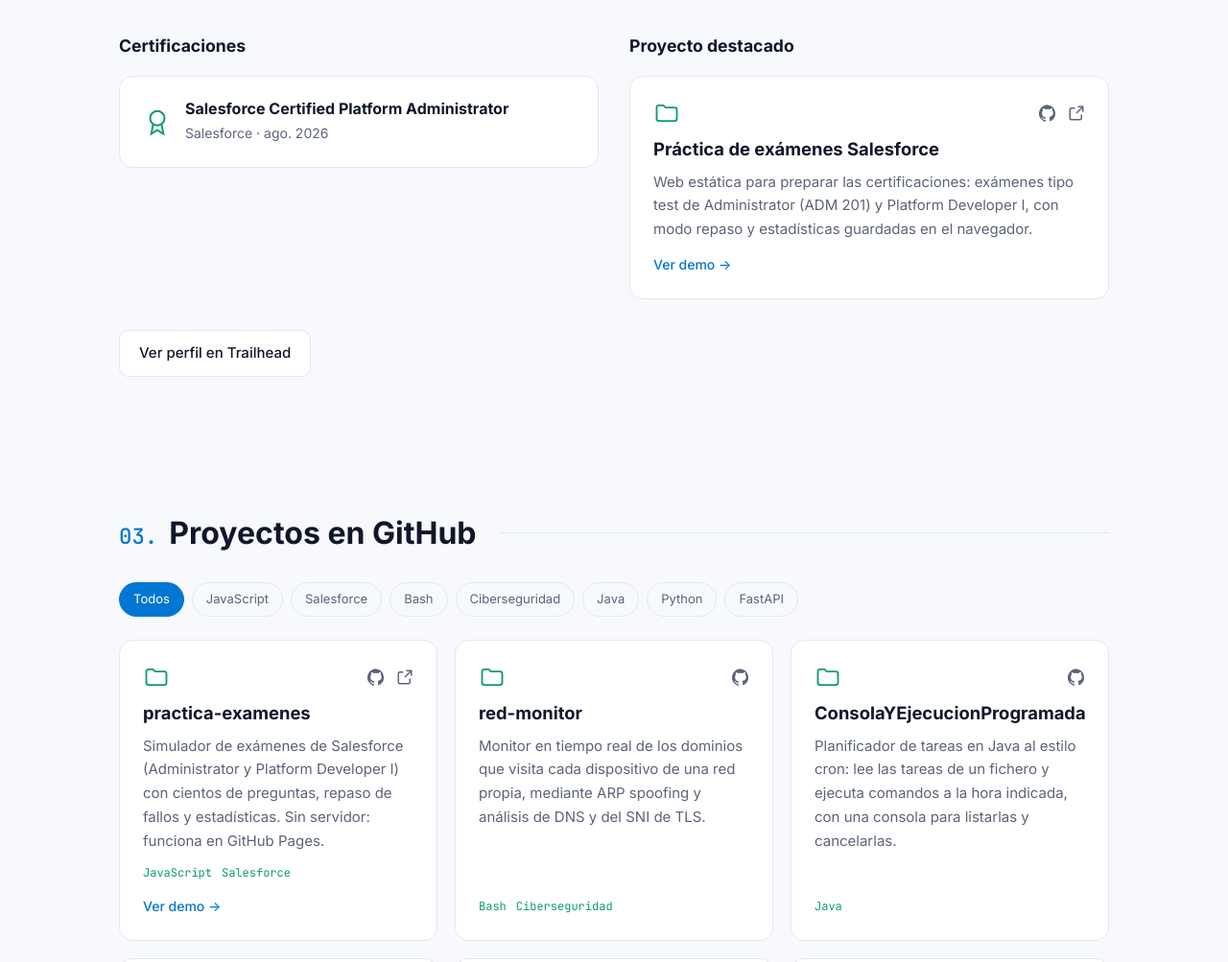
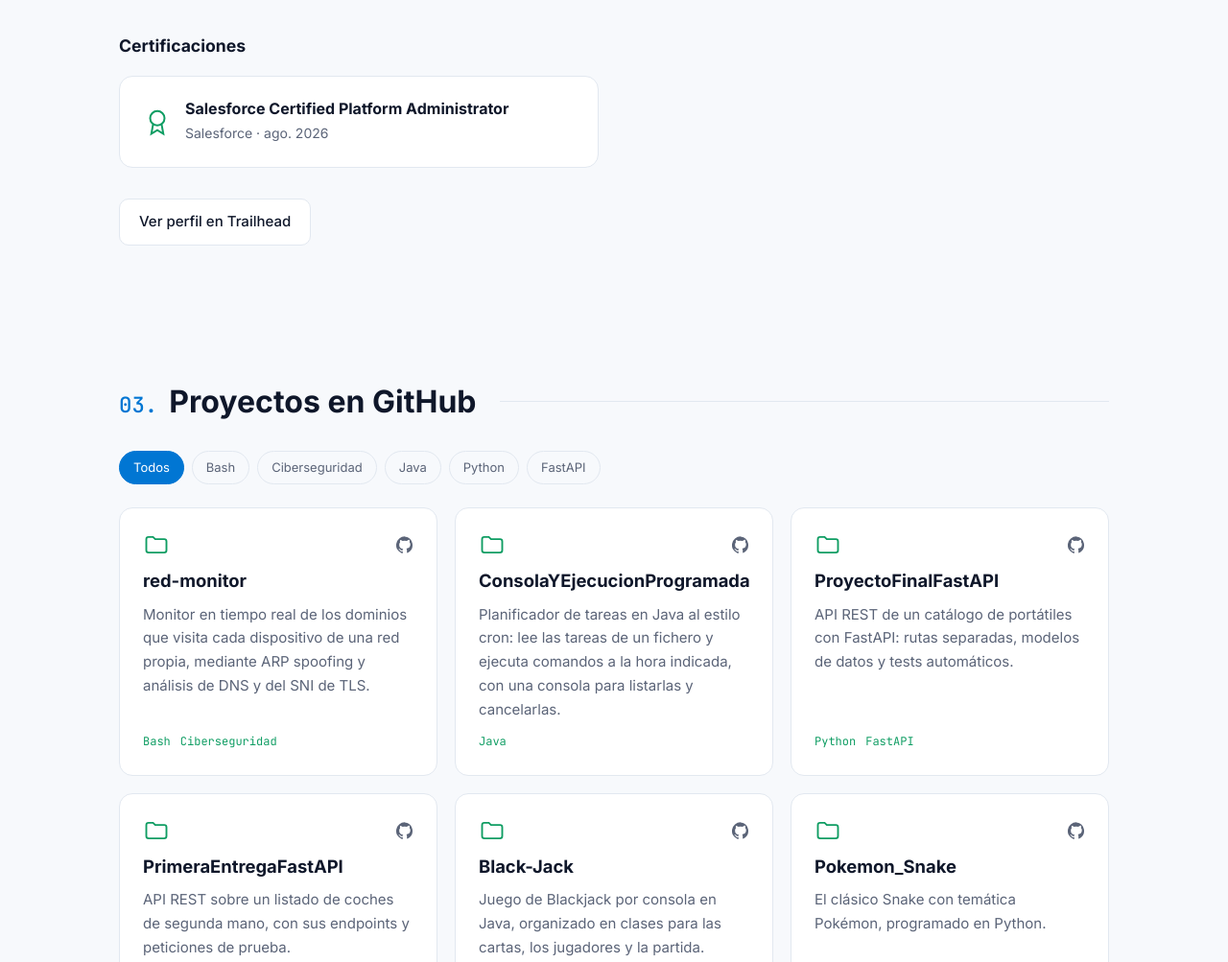
Before and after one commit to esopom/esopom.github.io, a plain HTML site: page index.html in a window 1280 px wide. Shown: the part 2101-3104 px from the top of the page at 96% size. Drawn offline with Linux system fonts and the light colour scheme.

Commit message:
Ocultar el proyecto practica-examenes
Co-Authored-By: Claude Opus 5.5 <noreply@anthropic.com>

```diff
--- a/index.html
+++ b/index.html
@@ -90,7 +90,7 @@
           <h3 class="xp__heading">Certificaciones</h3>
           <ul class="sf__certs" id="sfCerts"></ul>
         </div>
-        <div>
+        <div id="sfProjectWrap">
           <h3 class="xp__heading">Proyecto destacado</h3>
           <div id="sfProject"></div>
         </div>
--- a/js/data.js
+++ b/js/data.js
@@ -45,12 +45,7 @@ const SALESFORCE = {
   certifications: [
     { name: "Salesforce Certified Platform Administrator", issuer: "Salesforce", date: "ago. 2026", url: "" },
   ],
-  project: {
-    title: "Práctica de exámenes Salesforce",
-    description: "Web estática para preparar las certificaciones: exámenes tipo test de Administrator (ADM 201) y Platform Developer I, con modo repaso y estadísticas guardadas en el navegador.",
-    repo: "https://github.com/esopom/practica-examenes",
-    demo: "https://esopom.github.io/practica-examenes/",
-  },
+  project: null, // proyecto destacado (null = se oculta)
 };
 
 /* ---------- Proyectos de GitHub ---------- */
@@ -58,13 +53,6 @@ const GITHUB = {
   user: "esopom",
   url: "https://github.com/esopom",
   repos: [
-    {
-      title: "practica-examenes",
-      description: "Simulador de exámenes de Salesforce (Administrator y Platform Developer I) con cientos de preguntas, repaso de fallos y estadísticas. Sin servidor: funciona en GitHub Pages.",
-      tags: ["JavaScript", "Salesforce"],
-      repo: "https://github.com/esopom/practica-examenes",
-      demo: "https://esopom.github.io/practica-examenes/",
-    },
     {
       title: "red-monitor",
       description: "Monitor en tiempo real de los dominios que visita cada dispositivo de una red propia, mediante ARP spoofing y análisis de DNS y del SNI de TLS.",
--- a/js/main.js
+++ b/js/main.js
@@ -72,7 +72,8 @@
       </li>`
     )
     .join("");
-  $("#sfProject").innerHTML = projectCard(SALESFORCE.project);
+  if (SALESFORCE.project) $("#sfProject").innerHTML = projectCard(SALESFORCE.project);
+  else $("#sfProjectWrap").hidden = true;
   if (SALESFORCE.profile) {
     $("#sfProfile").href = SALESFORCE.profile;
     $("#sfProfile").hidden = false;
```
